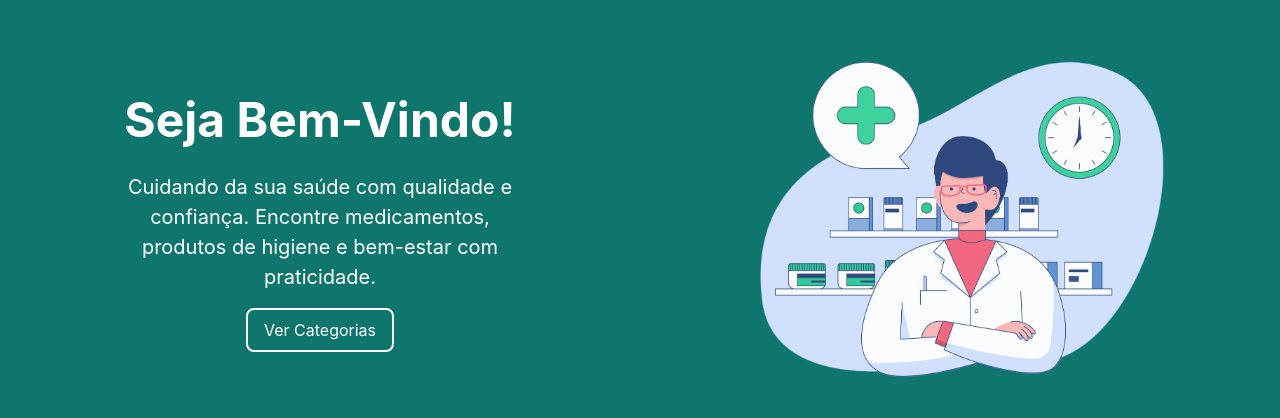
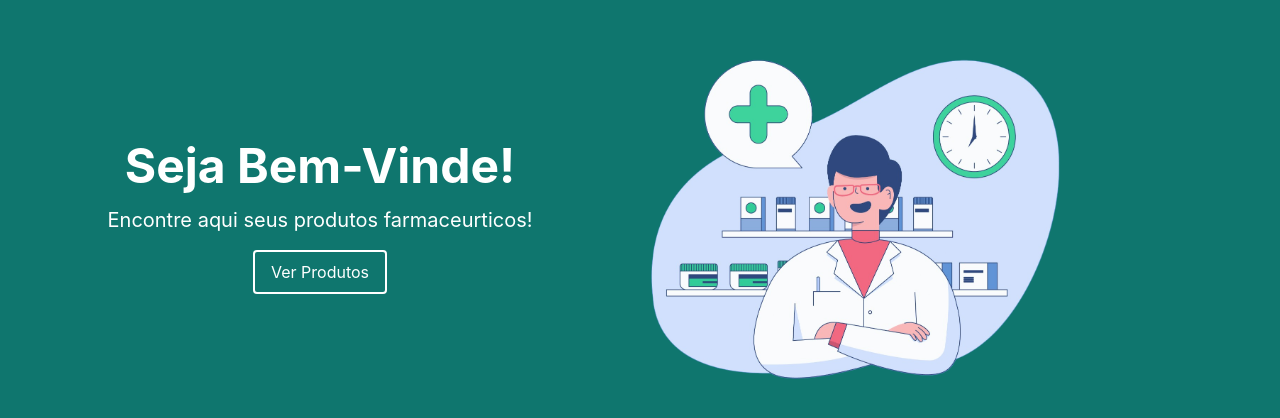
Before and after one commit to Matheus-Lins/Projeto-FrontEnd-Farmacia, a React (Vite) app: page / in a window 1280 px wide. Shown: the part 182-600 px from the top of the page. Built offline with nearby package versions, Linux system fonts and the light colour scheme.

Commit message:
atualização - componente home

```diff
--- a/src/pages/home/Home.tsx
+++ b/src/pages/home/Home.tsx
@@ -3,92 +3,27 @@ import imagemHome from '../../assets/img/imagem-home.png';
 function Home() {
   return (
     <>
-      <div
-        style={{
-          backgroundColor: "#0f766e", // verde saúde
-          display: "flex",
-          justifyContent: "center",
-          minHeight: "100vh"
-        }}
-      >
-        <div
-          style={{
-            display: "grid",
-            gridTemplateColumns: "1fr 1fr",
-            color: "white",
-            width: "100%",
-            maxWidth: "1280px",
-          }}
-        >
-          {/* Coluna esquerda */}
-          <div
-            style={{
-              display: "flex",
-              flexDirection: "column",
-              gap: "1rem",
-              alignItems: "center",
-              justifyContent: "center",
-              paddingTop: "1rem",
-              paddingBottom: "1rem",
-            }}
-          >
-            <h2
-              style={{
-                fontSize: "3rem",
-                fontWeight: "bold",
-              }}
-            >
-              Seja Bem-Vindo!
+      <div className="bg-[#0f766e] flex justify-center min-h-screen">
+        <div className="container grid grid-cols-2 text-white items-center">
+          <div className="flex flex-col gap-4 items-center justify-center py-4">
+            <h2 className="text-5xl font-bold">
+              Seja Bem-Vinde!
             </h2>
-
-            <p
-              style={{
-                fontSize: "1.25rem",
-                textAlign: "center",
-                maxWidth: "400px",
-              }}
-            >
-              Cuidando da sua saúde com qualidade e confiança.
-              Encontre medicamentos, produtos de higiene e bem-estar
-              com praticidade.
+            <p className="text-xl">
+              Encontre aqui seus produtos farmaceurticos!
             </p>
 
-            <div
-              style={{
-                display: "flex",
-                justifyContent: "space-around",
-                gap: "1rem",
-              }}
-            >
-              <div
-                style={{
-                  borderRadius: "0.5rem",
-                  color: "white",
-                  border: "2px solid white",
-                  padding: "0.5rem 1rem",
-                  cursor: "pointer",
-                  transition: "0.3s",
-                }}
-              >
-                Ver Categorias
+            <div className="flex justify-around gap-4">
+              <div className="rounded text-white border-white border-solid border-2 py-2 px-4 cursor-pointer transition hover:bg-white/10">
+                Ver Produtos
               </div>
             </div>
           </div>
-
-          {/* Coluna direita */}
-          <div
-            style={{
-              display: "flex",
-              justifyContent: "center",
-              alignItems: "center"
-            }}
-          >
+          <div className="flex justify-centerr">
             <img
               src={imagemHome}
-              alt="Imagem Página Home Farmácia"
-              style={{
-                width: "66%",
-              }}
+              alt="Imagem Página Home"
+              className="w-2/3"
             />
           </div>
         </div>
@@ -97,4 +32,4 @@ function Home() {
   );
 }
 
-export default Home
+export default Home;
```
